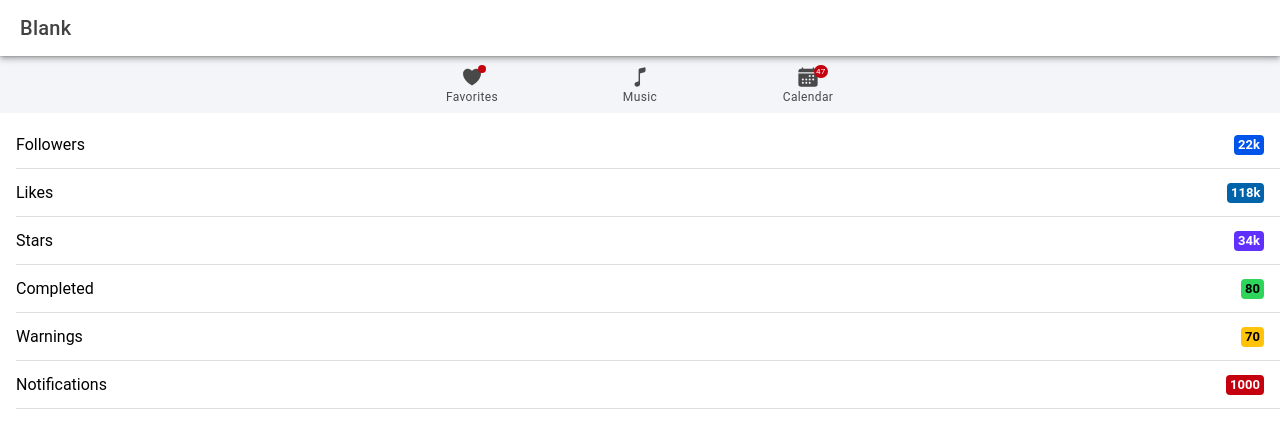
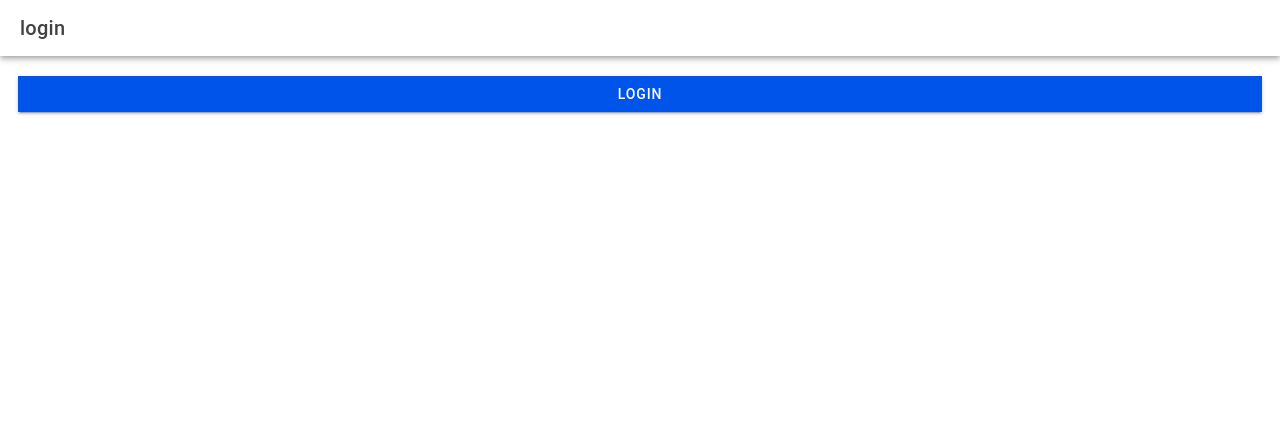
Before and after one commit to Yudobshere12/it35c-mobile, a React (Vite) app: page / in a window 1280 px wide. Before the commit this address led to /home. Shown: the top 448 px of the page. Built offline with nearby package versions, Linux system fonts and the light colour scheme.

Commit message:
add a menu icon

```diff
--- a/src/App.tsx
+++ b/src/App.tsx
@@ -2,6 +2,8 @@ import { Redirect, Route } from 'react-router-dom';
 import { IonApp, IonRouterOutlet, setupIonicReact } from '@ionic/react';
 import { IonReactRouter } from '@ionic/react-router';
 import Home from './pages/Home';
+import Login from './pages/Login';
+import Menu from './pages/menu';
 
 /* Core CSS required for Ionic components to work properly */
 import '@ionic/react/css/core.css';
@@ -33,18 +35,15 @@ import '@ionic/react/css/palettes/dark.system.css';
 /* Theme variables */
 import './theme/variables.css';
 
+
 setupIonicReact();
 
 const App: React.FC = () => (
   <IonApp>
     <IonReactRouter>
       <IonRouterOutlet>
-        <Route exact path="/home">
-          <Home />
-        </Route>
-        <Route exact path="/">
-          <Redirect to="/home" />
-        </Route>
+        <Route exact path="/" component={Login}></Route>
+        <Route path="/app" component={Menu}></Route>
       </IonRouterOutlet>
     </IonReactRouter>
   </IonApp>
--- a/src/pages/Home.tsx
+++ b/src/pages/Home.tsx
@@ -1,22 +1,27 @@
-import { IonContent, IonHeader, IonPage, IonTitle, IonToolbar } from '@ionic/react';
-import ExploreContainer from '../components/ExploreContainer';
-import './Home.css';
+import {
+  IonButtons,
+  IonContent,
+  IonHeader,
+  IonMenuButton,
+  IonPage,
+  IonTitle,
+  IonToolbar
+} from '@ionic/react';
 
 const Home: React.FC = () => {
   return (
     <IonPage>
       <IonHeader>
         <IonToolbar>
-          <IonTitle>Blank</IonTitle>
+          <IonButtons slot="start">
+            {/* THIS IS WHAT OPENS THE MENU */}
+            <IonMenuButton />
+          </IonButtons>
+          <IonTitle>Home Page</IonTitle>
         </IonToolbar>
       </IonHeader>
-      <IonContent fullscreen>
-        <IonHeader collapse="condense">
-          <IonToolbar>
-            <IonTitle size="large">Blank</IonTitle>
-          </IonToolbar>
-        </IonHeader>
-        <ExploreContainer />
+      <IonContent className="ion-padding">
+        <h2>You are logged in!</h2>
       </IonContent>
     </IonPage>
   );
--- /dev/null
+++ b/src/pages/Login.tsx
@@ -0,0 +1,27 @@
+import { IonButton, IonContent, IonHeader, IonPage, IonTitle, IonToolbar, useIonRouter } from '@ionic/react';
+import ExploreContainer from '../components/ExploreContainer';
+
+const Login: React.FC = () => {
+    const navigation = useIonRouter();
+
+  return (
+    <IonPage>
+
+      <IonHeader>
+        <IonToolbar>
+          <IonTitle>login</IonTitle>
+        </IonToolbar>
+      </IonHeader>
+      <IonContent className="ion-padding">
+
+        <IonButton expand="full" onClick={() => alert('Login')}>
+          Login
+        </IonButton>
+
+
+      </IonContent>
+    </IonPage>
+  );
+};
+
+export default Login;
--- /dev/null
+++ b/src/pages/menu.tsx
@@ -0,0 +1,49 @@
+import { IonHeader, IonMenu, IonPage, IonSplitPane, IonToolbar, IonRouterOutlet, IonContent, IonMenuToggle, IonItem, IonIcon, IonLabel } from '@ionic/react';
+import { homeOutline } from 'ionicons/icons';
+import { Redirect, Route } from 'react-router-dom';
+import Home from './Home';
+
+
+const Menu: React.FC = () => {
+  const paths = [
+    { name: 'Home', url: '/app/home', icon: homeOutline }
+
+  ];
+
+
+  return (
+    <IonPage>
+      <IonSplitPane contentId="main">
+        <IonMenu contentId="main">
+          <IonHeader>
+            <IonToolbar />
+          </IonHeader>
+          <IonContent>
+            {paths.map((item, index) => (
+
+              <IonMenuToggle key={index} autoHide={false}>
+
+                <IonItem routerLink={item.url} routerDirection="forward">
+
+                  <IonIcon slot="start" icon={item.icon} />
+
+                  <IonLabel>{item.name}</IonLabel>
+
+                </IonItem>
+              </IonMenuToggle>
+            ))}
+          </IonContent>
+        </IonMenu>
+        <IonRouterOutlet id="main">
+          <Route exact path="/app/home" component={Home} />
+          <Route exact path="/app">
+            <Redirect to="/app/home" />
+          </Route>
+        </IonRouterOutlet>
+      </IonSplitPane>
+    </IonPage>
+
+  );
+};
+
+export default Menu;
```
Also changed, not shown: src/pages/Template.tsx (added, +25 -0 lines), src/pages/page1.tsx (added, +25 -0 lines), src/pages/page2.tsx (added, +25 -0 lines), 1 other file (tests, documents, lock files or other folders).
